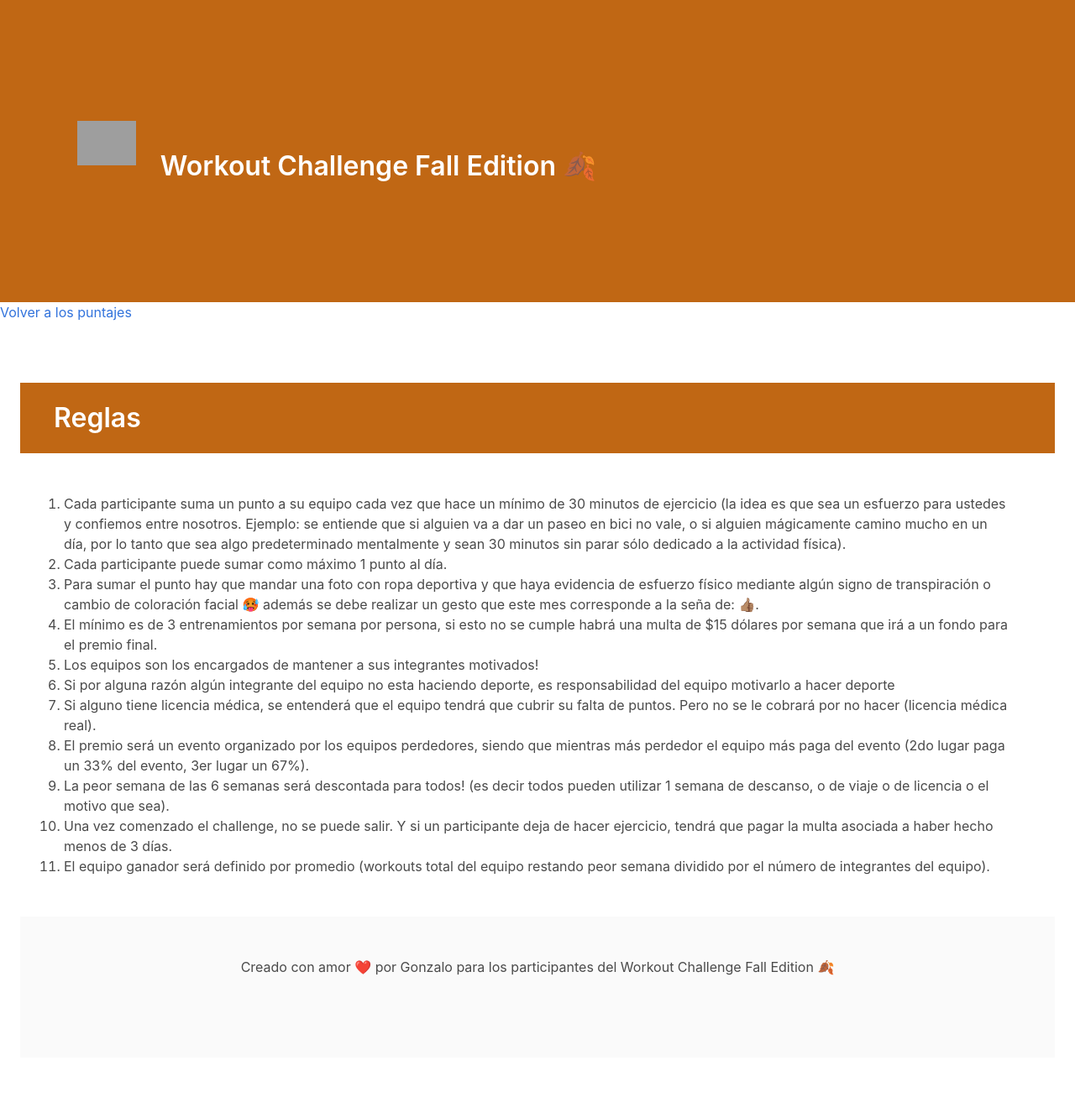
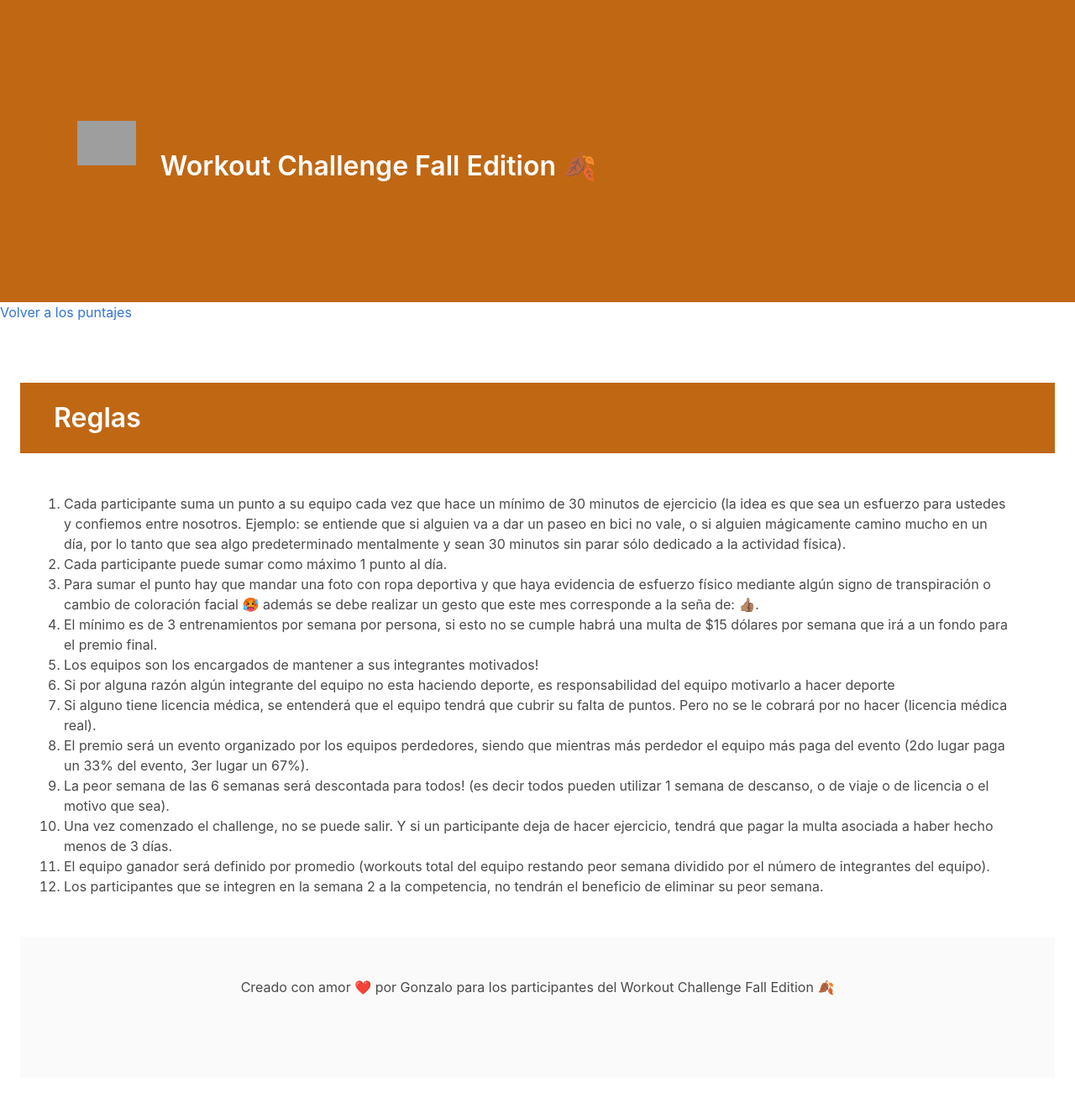
Before and after one commit to goyanedelv/goyanedelv.github.io, a Jekyll site: the page workout/reglas/index.html, which Jekyll copies as it is, in a window 1280 px wide. Shown: the whole page at 84% size. Built offline with Jekyll 4.4.1, drawn with Linux system fonts in a browser that asks for light colours; nearby versions of some CDN libraries; before the commit the page ends 1308 px from its top, so only the background shows below that; grey boxes are pictures that could not be loaded.

Commit message:
nuevos participantes regla

```diff
--- a/workout/reglas/index.html
+++ b/workout/reglas/index.html
@@ -94,6 +94,9 @@
       <li>
         El equipo ganador será definido por promedio (workouts total del equipo restando peor semana dividido por el número de integrantes del equipo).
       </li>
+      <li>
+        Los participantes que se integren en la semana 2 a la competencia, no tendrán el beneficio de eliminar su peor semana.
+      </li>
       </ol>
 
 
```
